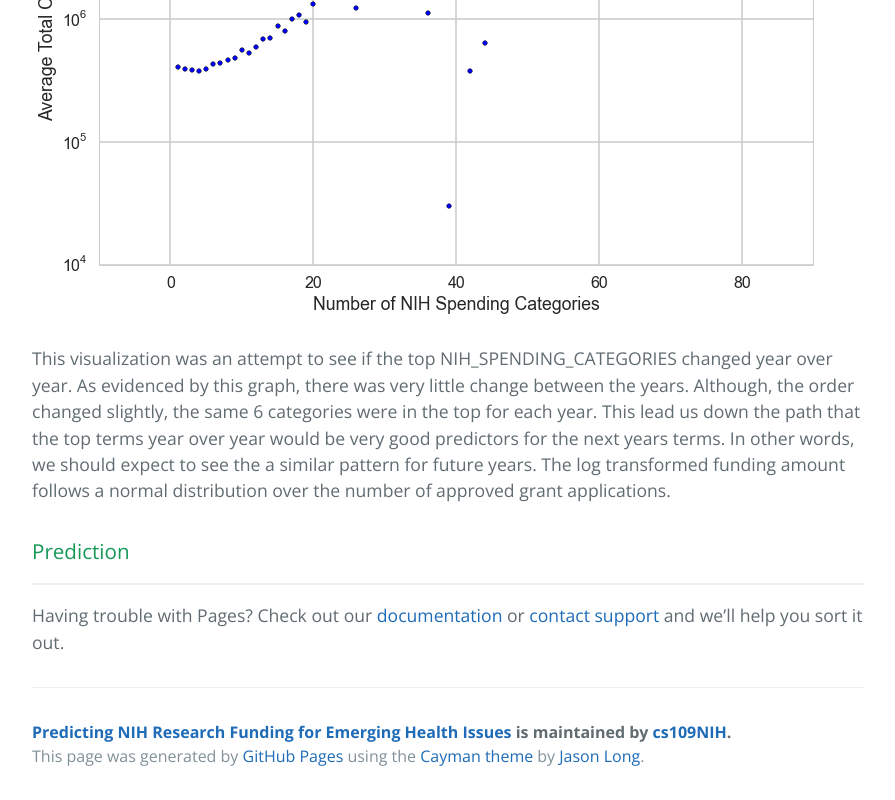
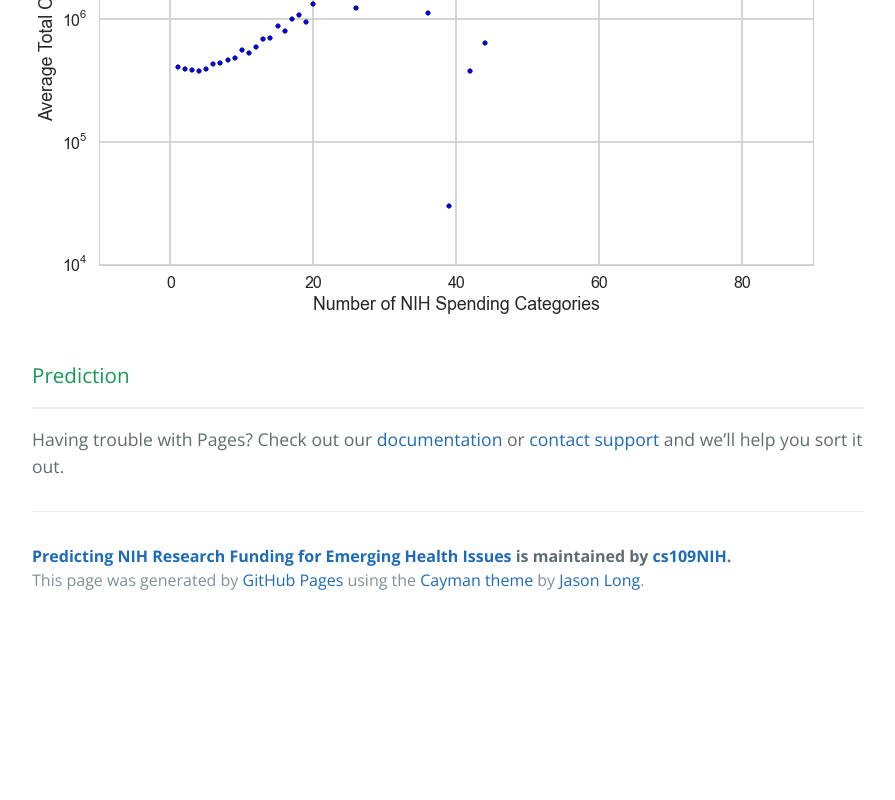
Before and after one commit to cs109NIH/eHealth, a plain HTML site: page index.html in a window 1280 px wide. Shown: the part 3777-4577 px from the top of the page, without its empty margins (192-1087 px from the left). After the commit the page ends 4401 px from the top, so only its background shows below. Drawn offline with nearby package versions, Linux system fonts and the light colour scheme.

```diff
--- a/index.html
+++ b/index.html
@@ -62,10 +62,6 @@
 <p>Last but not least, our exploratory analyses also revealed the linear relationship between the number of categories and funding.
 <img src="./Images/NIHCatCount.PNG" alt="Categories Count"></p>
 
-<p>This visualization was an attempt to see if the top NIH_SPENDING_CATEGORIES changed year over year. As evidenced by this graph, there was very little change between the years. Although, the order changed slightly, the same 6 categories were in the top for each year.
-This lead us down the path that the top terms year over year would be very good predictors for the next years terms. In other words, we should expect to see the a similar pattern for future years.
-The log transformed funding amount follows a normal distribution over the number of approved grant applications.</p>
-
 <h3>
 <a id="prediction" class="anchor" href="#prediction" aria-hidden="true"><span class="octicon octicon-link"></span></a>Prediction</h3>
 
```
Also changed, not shown: params.json (+1 -1 lines).
